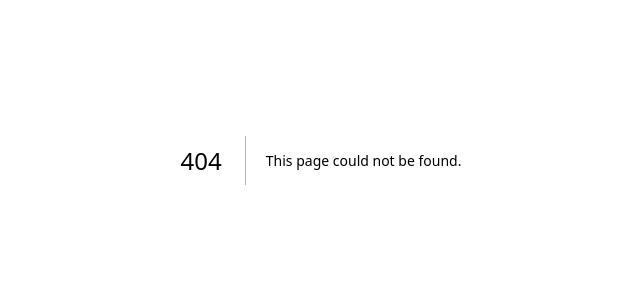
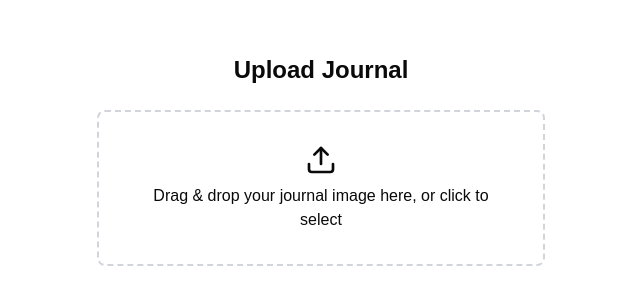
Before and after one commit to marieooq/moodscribe, a Next.js app: page /upload in a window 1280 px wide. Before the commit this address had no page. Shown: the part 240-544 px from the top of the page, without its empty margins (319-959 px from the left). Built offline with nearby package versions, Linux system fonts and the light colour scheme.

Commit message:
change upload dialog to page to avoid user's unexpected action while uploading an image

```diff
--- /dev/null
+++ b/src/app/upload/page.tsx
@@ -0,0 +1,117 @@
+"use client";
+
+import { useCallback, useState } from "react";
+import Image from "next/image";
+import { Loader2, Upload, X } from "lucide-react";
+import { useRouter } from "next/navigation";
+
+export default function UploadPage() {
+  const router = useRouter();
+  const [dragActive, setDragActive] = useState(false);
+  const [uploadedImage, setUploadedImage] = useState("");
+  const [error, setError] = useState("");
+  const [isUploading, setIsUploading] = useState(false);
+
+  const handleDrag = useCallback((e) => {
+    e.preventDefault();
+    e.stopPropagation();
+    if (e.type === "dragenter" || e.type === "dragover") {
+      setDragActive(true);
+    } else if (e.type === "dragleave") {
+      setDragActive(false);
+    }
+  }, []);
+
+  const processFile = useCallback(async (file) => {
+    if (!file) return;
+
+    if (!file.type.startsWith("image/")) {
+      setError("Only image files can be uploaded.");
+      return;
+    }
+
+    if (file.size > 5 * 1024 * 1024) {
+      setError("Please keep the file size under 5MB.");
+      return;
+    }
+
+    try {
+      setIsUploading(true);
+      const formData = new FormData();
+      formData.append("image", file);
+
+      const response = await fetch("/api/analyze-image", {
+        method: "POST",
+        body: formData,
+      });
+
+      if (!response.ok) {
+        throw new Error('Upload failed');
+      }
+
+      const data = await response.json();
+      setIsUploading(false);
+
+      // Redirect to home page after successful upload
+      router.push('/');
+    } catch (err) {
+      setIsUploading(false);
+      setError("An error occurred during upload.");
+      console.error("Upload error:", err);
+    }
+  }, [router]);
+
+  const handleDrop = useCallback((e) => {
+    e.preventDefault();
+    e.stopPropagation();
+    setDragActive(false);
+    const file = e.dataTransfer.files?.[0];
+    processFile(file);
+  }, [processFile]);
+
+  const handleChange = useCallback((e) => {
+    const file = e.target.files?.[0];
+    processFile(file);
+  }, [processFile]);
+
+  return (
+    <div className="min-h-screen flex items-center justify-center p-4">
+      <div className="w-full max-w-md space-y-4">
+        <h1 className="text-2xl font-bold text-center mb-6">Upload Journal</h1>
+        <div
+          className={`relative border-2 border-dashed rounded-lg p-8 text-center
+            ${dragActive ? "border-blue-500 bg-blue-50" : "border-gray-300"}
+            transition-colors cursor-pointer`}
+          onDragEnter={handleDrag}
+          onDragLeave={handleDrag}
+          onDragOver={handleDrag}
+          onDrop={handleDrop}
+        >
+          <input
+            type="file"
+            id="image-upload"
+            className="absolute inset-0 w-full h-full opacity-0 cursor-pointer"
+            accept="image/*"
+            onChange={handleChange}
+          />
+          {isUploading ? (
+            <div className="flex flex-col items-center gap-2">
+              <Loader2 className="h-8 w-8 animate-spin" />
+              <p>Uploading...</p>
+            </div>
+          ) : dragActive ? (
+            <p>Drop your journal image here...</p>
+          ) : (
+            <div className="flex flex-col items-center gap-2">
+              <Upload className="h-8 w-8" />
+              <p>Drag & drop your journal image here, or click to select</p>
+            </div>
+          )}
+        </div>
+        {error && (
+          <p className="text-red-500 text-center mt-2">{error}</p>
+        )}
+      </div>
+    </div>
+  );
+}
--- a/src/components/upload-dialog.tsx
+++ b/src/components/upload-dialog.tsx
@@ -10,7 +10,6 @@ import {
   DialogHeader,
   DialogTitle,
 } from "@/components/ui/dialog";
-import { cn } from "@/lib/utils";
 
 interface UploadDialogProps {
   open: boolean;
--- a/src/components/uploadJournal.tsx
+++ b/src/components/uploadJournal.tsx
@@ -1,32 +1,22 @@
 "use client";
 
-import React, { useState } from "react";
 import { Upload } from "lucide-react";
 import { Button } from "@/components/ui/button";
-import { UploadDialog } from "@/components/upload-dialog";
+import { useRouter } from "next/navigation";
 
 const UploadJournal = () => {
-  const [uploadDialogOpen, setUploadDialogOpen] = useState(false);
+  const router = useRouter();
 
   return (
-    <>
-      <UploadDialog
-        open={uploadDialogOpen}
-        onOpenChange={setUploadDialogOpen}
-        onUpload={() => {
-          console.log("uploading...");
-        }}
-      />
     <div className="flex justify-center max-w-md mx-auto w-full">
       <Button
-          onClick={() => setUploadDialogOpen(true)}
+        onClick={() => router.push('/upload')}
         className="w-full md:w-64"
       >
         <Upload className="w-4 h-4 mr-2" />
         Upload Journal
       </Button>
     </div>
-    </>
   );
 };
 
```
Lines whose indentation alone changed are shown as unchanged.
